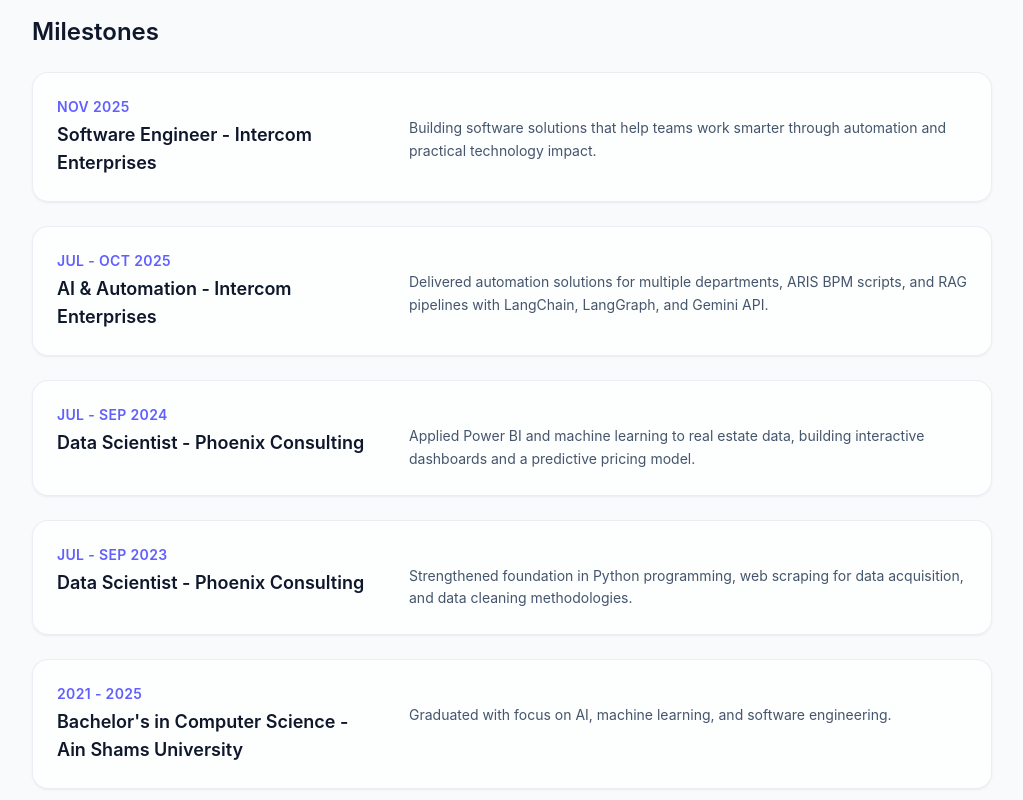
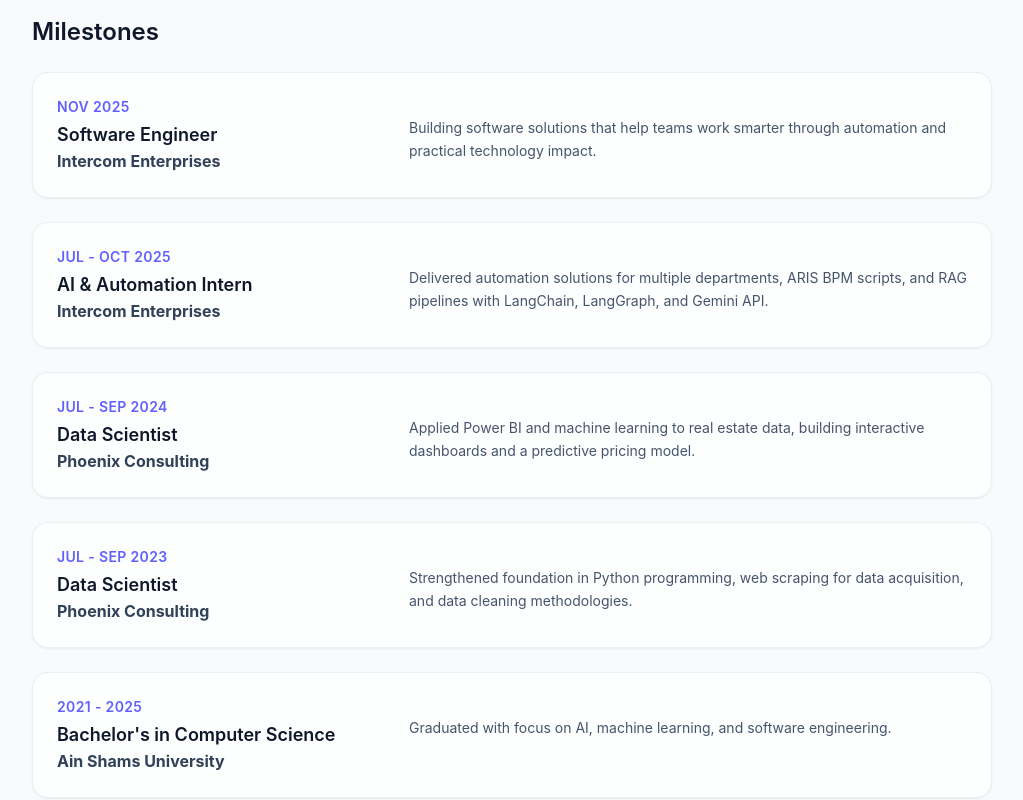
Before and after one commit to moniem2020/Portfolio, a Next.js app: page /about in a window 1280 px wide. Shown: the part 1360-2160 px from the top of the page, without its empty margins (128-1151 px from the left). Built offline with nearby package versions, Linux system fonts and the light colour scheme.

Commit message:
Refactor milestones: split role/company for better formatting

```diff
--- a/app/about/page.tsx
+++ b/app/about/page.tsx
@@ -29,27 +29,32 @@
 const milestones = [
   {
     year: "Nov 2025",
-    title: "Software Engineer - Intercom Enterprises",
+    role: "Software Engineer",
+    company: "Intercom Enterprises",
     description: "Building software solutions that help teams work smarter through automation and practical technology impact.",
   },
   {
     year: "Jul - Oct 2025",
-    title: "AI & Automation - Intercom Enterprises",
+    role: "AI & Automation Intern",
+    company: "Intercom Enterprises",
     description: "Delivered automation solutions for multiple departments, ARIS BPM scripts, and RAG pipelines with LangChain, LangGraph, and Gemini API.",
   },
   {
     year: "Jul - Sep 2024",
-    title: "Data Scientist - Phoenix Consulting",
+    role: "Data Scientist",
+    company: "Phoenix Consulting",
     description: "Applied Power BI and machine learning to real estate data, building interactive dashboards and a predictive pricing model.",
   },
   {
     year: "Jul - Sep 2023",
-    title: "Data Scientist - Phoenix Consulting",
+    role: "Data Scientist",
+    company: "Phoenix Consulting",
     description: "Strengthened foundation in Python programming, web scraping for data acquisition, and data cleaning methodologies.",
   },
   {
     year: "2021 - 2025",
-    title: "Bachelor's in Computer Science - Ain Shams University",
+    role: "Bachelor's in Computer Science",
+    company: "Ain Shams University",
     description: "Graduated with focus on AI, machine learning, and software engineering.",
   },
 ];
@@ -144,13 +149,14 @@
           <div className="space-y-6">
             {milestones.map((milestone) => (
               <Reveal
-                key={`${milestone.title}-${milestone.year}`}
+                key={`${milestone.role}-${milestone.year}`}
                 as="article"
                 className="flex flex-col gap-3 rounded-2xl border border-slate-200/70 bg-white/70 p-6 shadow-sm shadow-slate-900/5 md:flex-row md:items-start md:gap-8"
               >
                 <div className="md:min-w-[320px] md:max-w-[320px] flex-shrink-0">
                   <p className="text-sm font-semibold uppercase tracking-wide text-indigo-500">{milestone.year}</p>
-                  <h3 className="mt-1 text-lg font-semibold text-slate-900">{milestone.title}</h3>
+                  <h3 className="mt-1 text-lg font-semibold text-slate-900">{milestone.role}</h3>
+                  <p className="font-bold text-slate-700">{milestone.company}</p>
                 </div>
                 <p className="text-sm leading-relaxed text-slate-600 md:pt-5">{milestone.description}</p>
               </Reveal>
```
